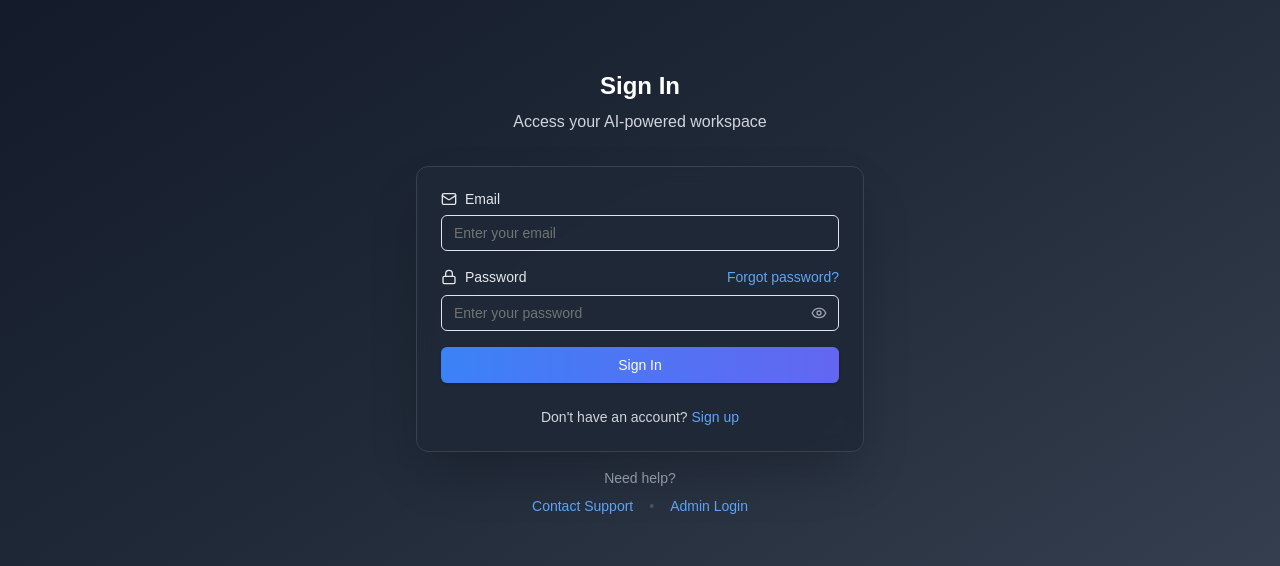
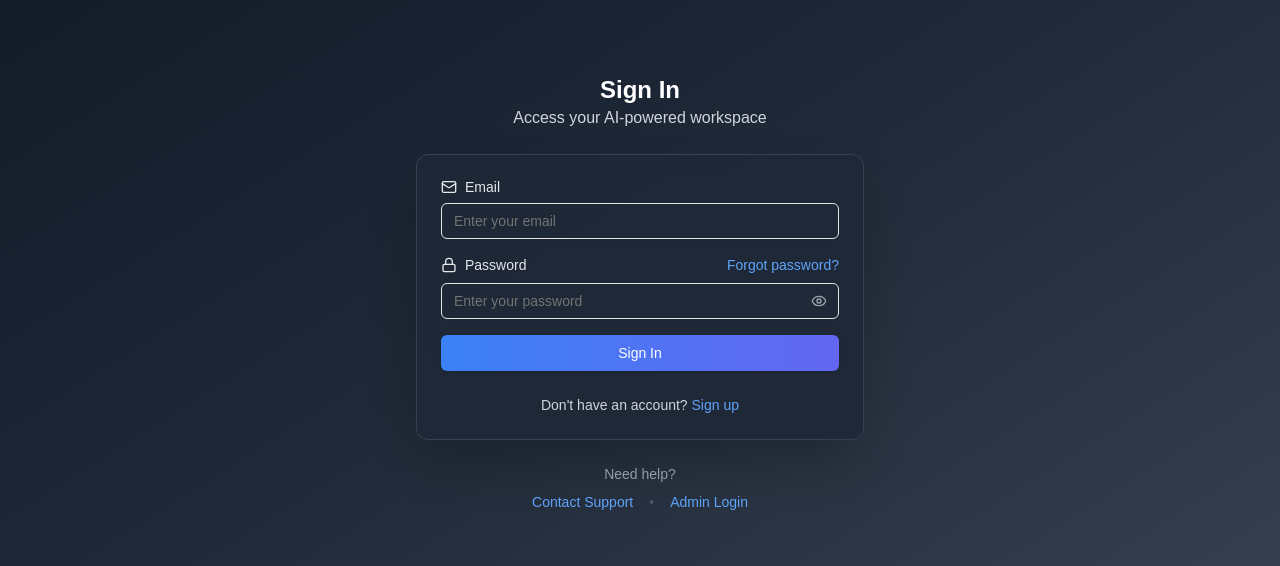
Before and after one commit to huzidev/next-ai, a Next.js app: page /auth/user/signin in a window 1280 px wide. Shown: the part 140-706 px from the top of the page. Built offline with nearby package versions, Linux system fonts and the light colour scheme; no server answers.

Commit message:
margin updated

```diff
--- a/src/components/auth/AuthFooter.tsx
+++ b/src/components/auth/AuthFooter.tsx
@@ -10,7 +10,7 @@ interface AuthFooterProps {
 
 export default function AuthFooter({ helpText, links }: AuthFooterProps) {
   return (
-    <div className="mt-4 text-center">
+    <div className="mt-6 text-center">
       <p className="text-sm text-gray-400 mb-2">{helpText}</p>
       <div className="space-x-4 text-sm">
         {links.map((link, index) => (
--- a/src/components/auth/AuthHeader.tsx
+++ b/src/components/auth/AuthHeader.tsx
@@ -8,8 +8,8 @@ export default function AuthHeader({
   subtitle
 }: AuthHeaderProps) {
   return (
-    <div className="text-center mb-8">
-      <h1 className="text-2xl font-bold text-white mb-2">{title}</h1>
+    <div className="text-center mb-6">
+      <h1 className="text-2xl font-bold text-white">{title}</h1>
       <p className="text-gray-300">{subtitle}</p>
     </div>
   );
```
